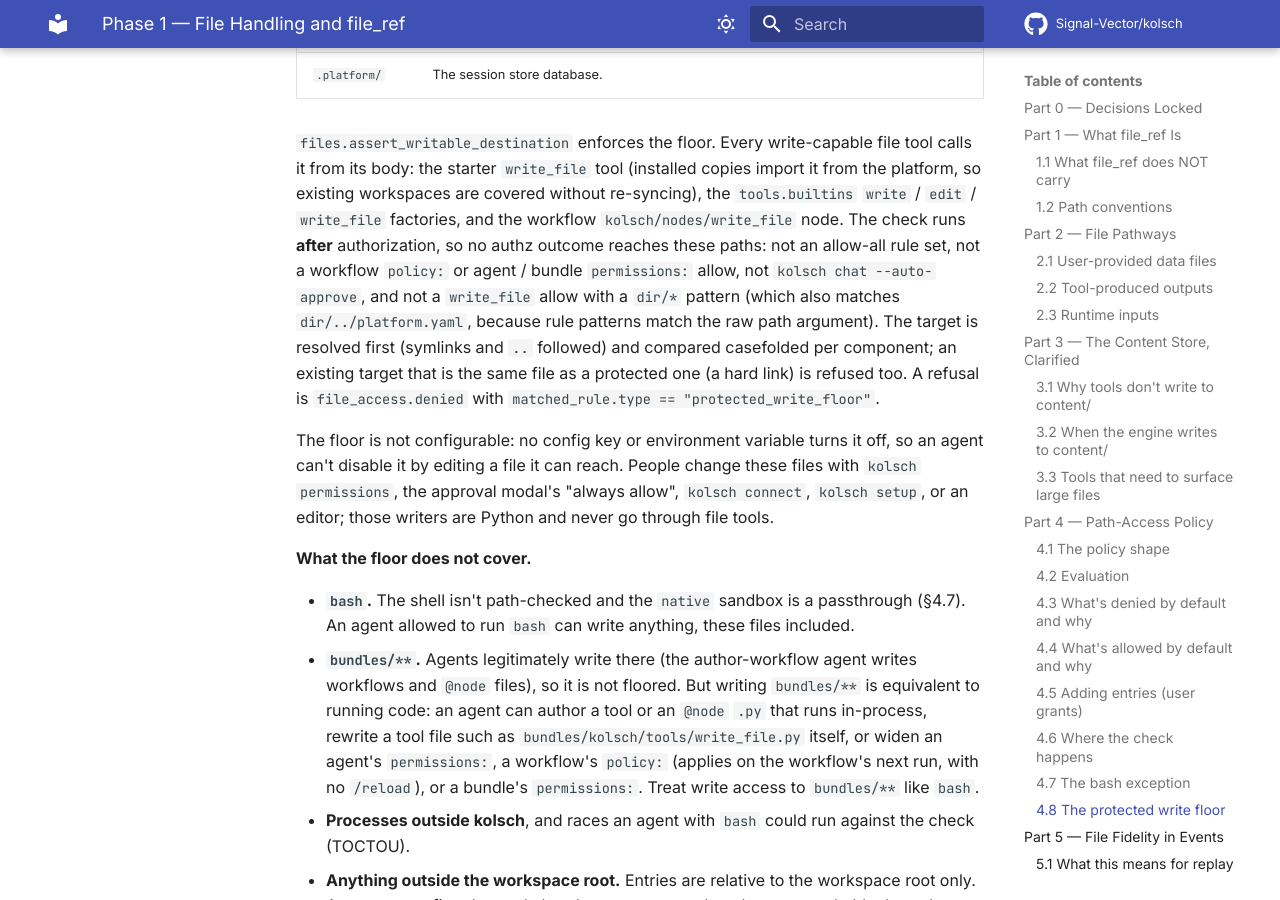
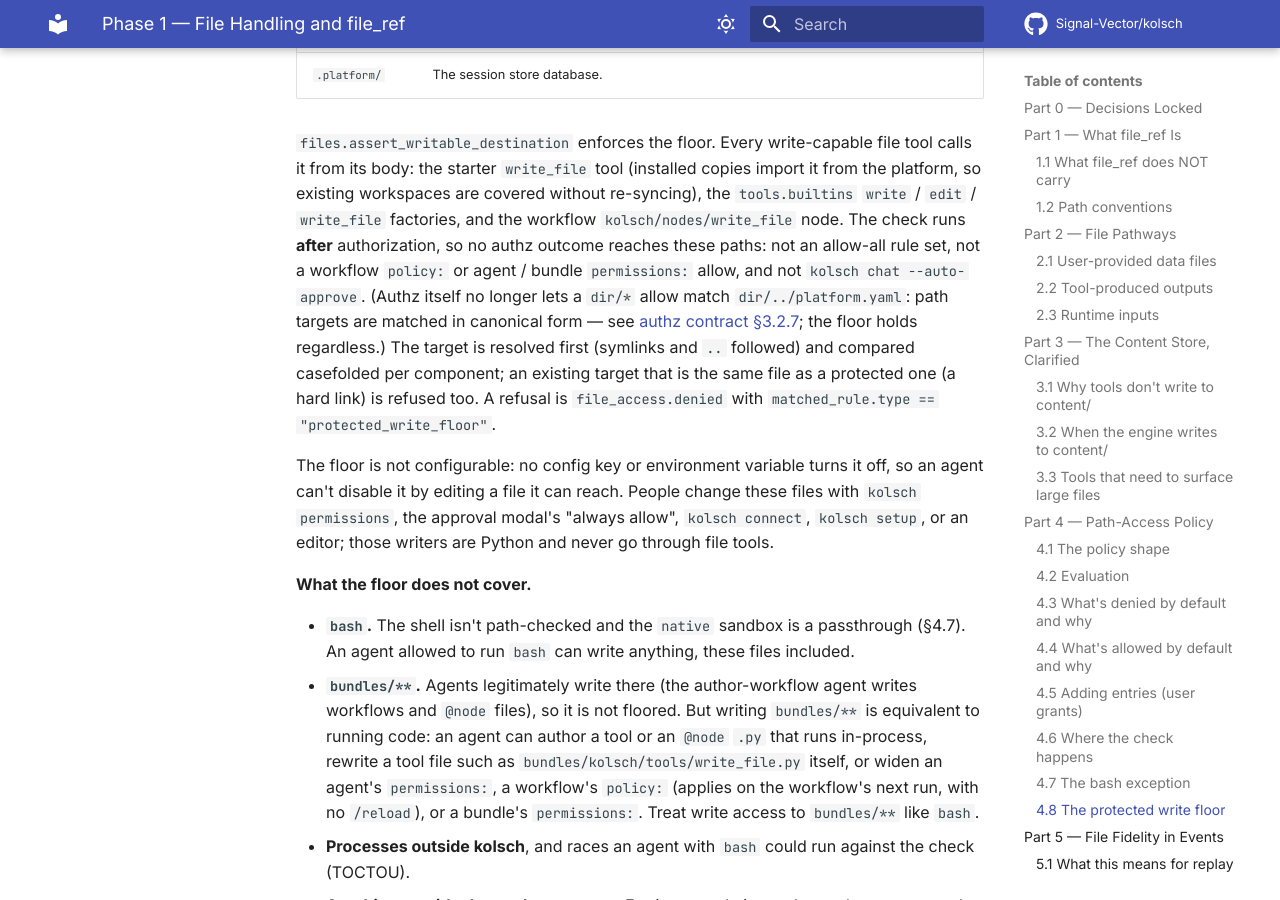
Before and after one commit to Signal-Vector/kolsch, an MkDocs documentation site: the page built from docs/explanation/file-handling.md, in a window 1280 px wide and 900 px high, scrolled down 9058 px. Built offline with MkDocs 1.6.1 and Material for MkDocs 9.7.7, drawn with Linux system fonts in a browser that asks for light colours; comment, search, counter and statistics services are not loaded.

Commit message:
test+docs(files): the floor's bundles/* escape is now refused at authz (bug-163)
After rebasing onto bug-161: a bundles/* write_file allow no longer
matches bundles/../platform.yaml, so the escape falls to the tail deny
(ToolUnauthorized) before the protected write floor is reached. The
floor is still exercised by the allow-all-rule tests. file-handling.md
§4.8 no longer says rule patterns match the raw path.

Co-Authored-By: Claude Opus 5.5 <noreply@anthropic.com>

```diff
--- a/docs/explanation/file-handling.md
+++ b/docs/explanation/file-handling.md
@@ -429,10 +429,11 @@ existing workspaces are covered without re-syncing), the
 workflow `kolsch/nodes/write_file` node. The check runs **after**
 authorization, so no authz outcome reaches these paths: not an
 allow-all rule set, not a workflow `policy:` or agent / bundle
-`permissions:` allow, not `kolsch chat --auto-approve`, and not a
-`write_file` allow with a `dir/*` pattern (which also matches
-`dir/../platform.yaml`, because rule patterns match the raw path
-argument). The target is resolved first (symlinks and `..` followed)
+`permissions:` allow, and not `kolsch chat --auto-approve`. (Authz
+itself no longer lets a `dir/*` allow match `dir/../platform.yaml`:
+path targets are matched in canonical form — see
+[authz contract §3.2.7](secrets-sandbox-authz-contract.md#327-path-targets);
+the floor holds regardless.) The target is resolved first (symlinks and `..` followed)
 and compared casefolded per component; an existing target that is the
 same file as a protected one (a hard link) is refused too. A refusal
 is `file_access.denied` with `matched_rule.type ==
```
Also changed, not shown: 1 other file.
